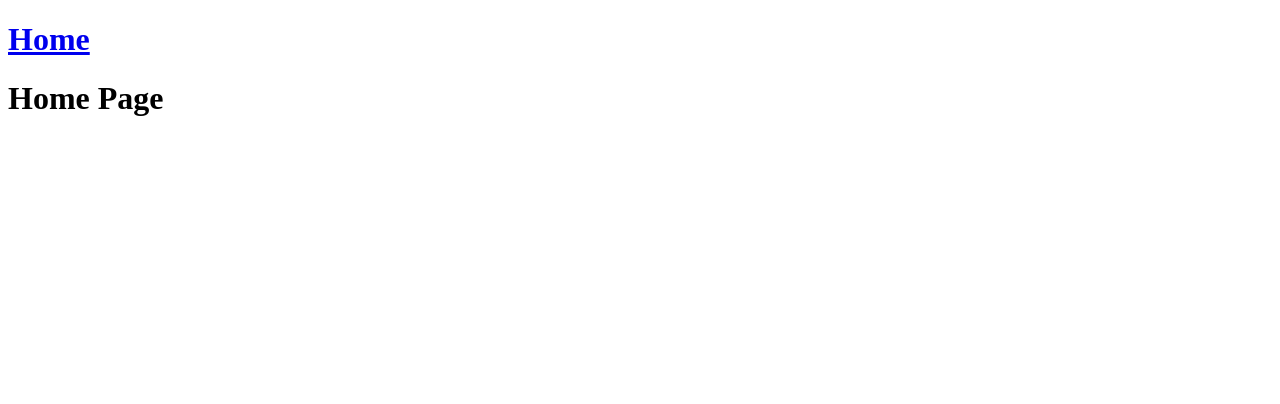
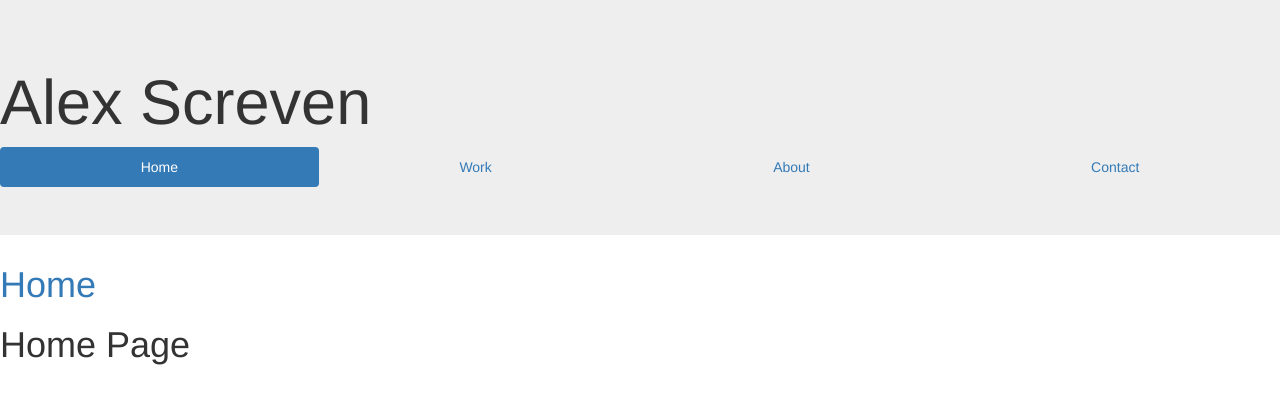
Before and after one commit to ascreven/ascreven.github.io, a plain HTML site: page index.html in a window 1280 px wide. Drawn offline with nearby package versions, Linux system fonts and the light colour scheme; some packages are replaced by stand-ins of ours.

Commit message:
added previous styles

```diff
--- a/index.html
+++ b/index.html
@@ -8,13 +8,26 @@
  <script src="https://cdnjs.cloudflare.com/ajax/libs/angular-ui-router/0.2.15/angular-ui-router.min.js"></script>
  <script src="https://cdnjs.cloudflare.com/ajax/libs/angular.js/1.5.0-beta.2/angular-resource.min.js"></script>
 
+<link href="styles/styles.css" rel="stylesheet">
+ <link href="styles/bootstrap.css" rel="stylesheet">
 
- <script src="app/app.js"></script>
- <script src='app/projects/projects.js'></script>
- <script src='app/projects/index.controller.js'></script>
+ <meta name="viewport" content="width=device-width, initial-scale=1">
+
+ <script src="js/app.js"></script>
+ <script src='js/projects/projects.js'></script>
+ <script src='js/projects/index.controller.js'></script>
 
 </head>
 <body>
+  <div class="jumbotron">
+  <h1>Alex Screven</h1>
+  <ul class="nav nav-pills nav-justified">
+    <li role="presentation" class="active"><a href="#">Home</a></li>
+    <li role="presentation"><a href="#">Work</a></li>
+    <li role="presentation"><a href="#">About</a></li>
+    <li role="presentation"><a href="#">Contact</a></li>
+  </ul>
+</div>
   <h1><a data-ui-sref="home">Home</a></h1>
   <main data-ui-view></main>
 </body>
```
